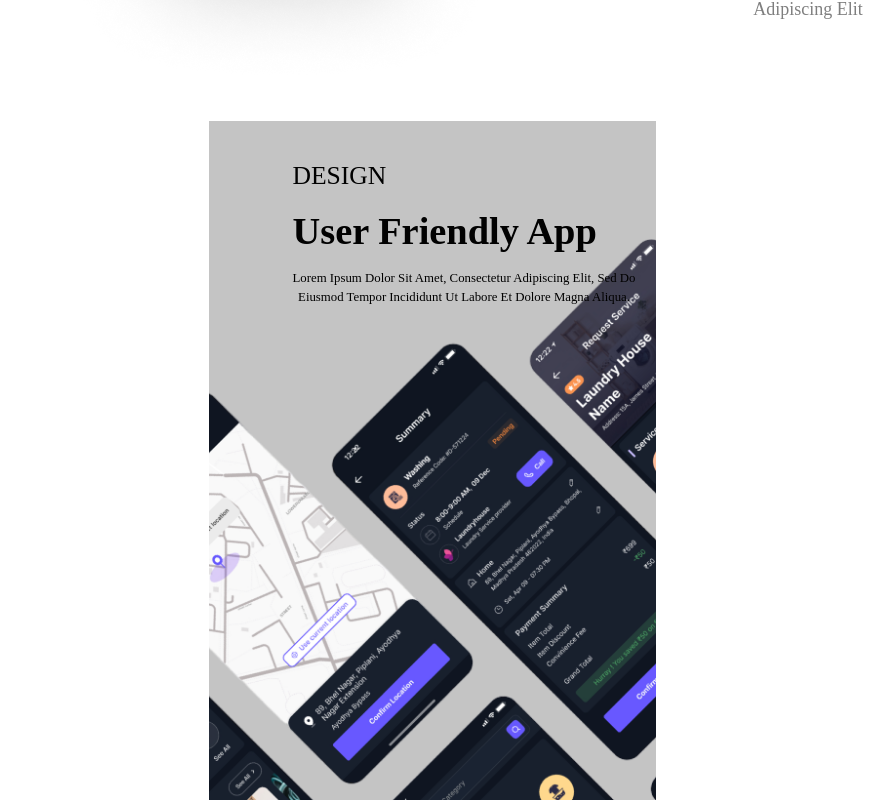
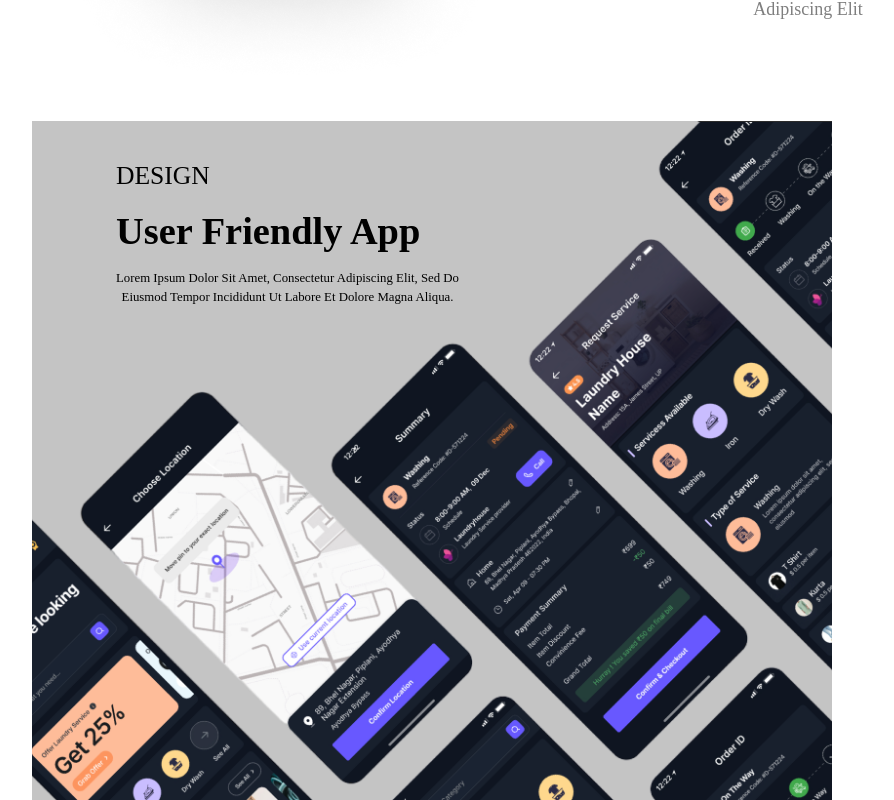
Before and after one commit to Ravali-KM/InternMern, a React (Create React App) app: page / in a window 1280 px wide. Shown: the part 2240-3040 px from the top of the page, without its empty margins (208-1102 px from the left). Built offline with nearby package versions, Linux system fonts and the light colour scheme.

Commit message:
sizing changes for comp4(needs more changes)

```diff
--- a/src/Componentfour/Componentfour.css
+++ b/src/Componentfour/Componentfour.css
@@ -6,6 +6,7 @@
   background-repeat: no-repeat;
   background-size: cover;
   background-position: center;
+  min-width: 100vh;
 }
 
 .component-four {
```
